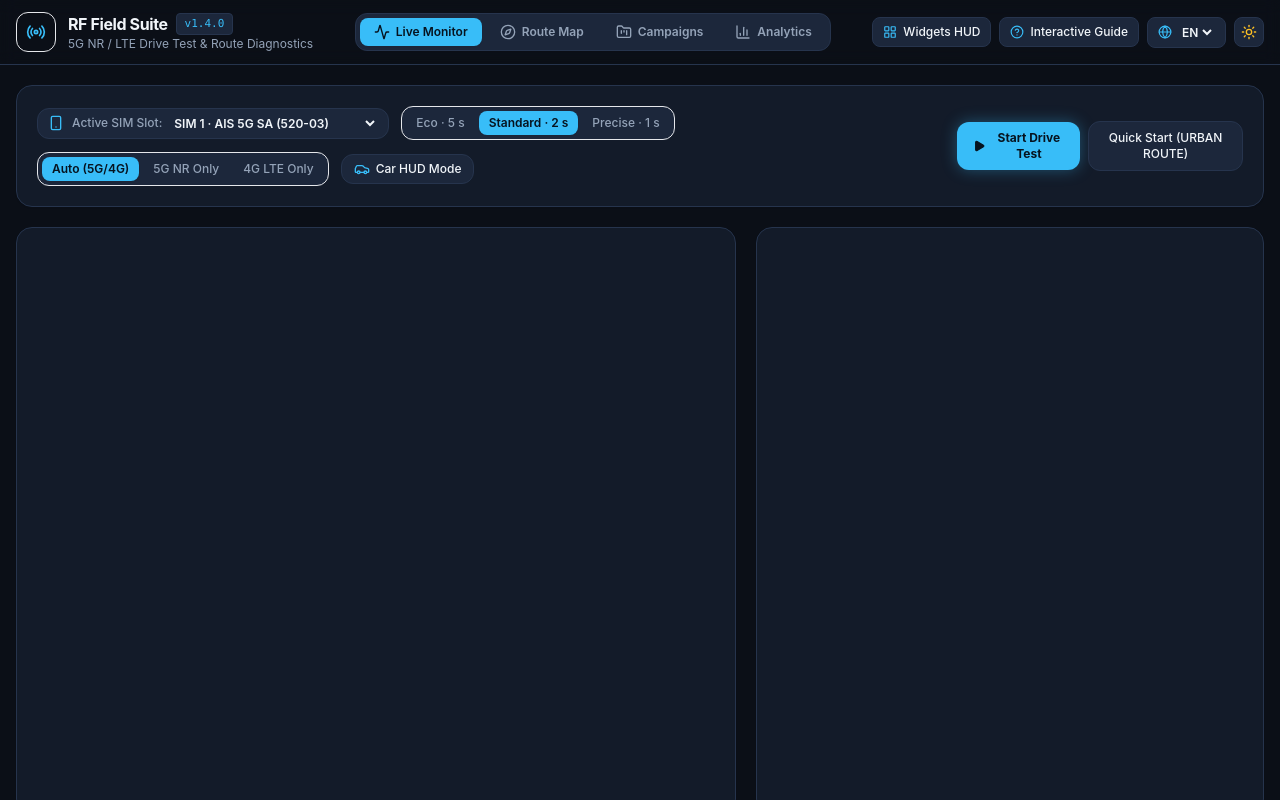
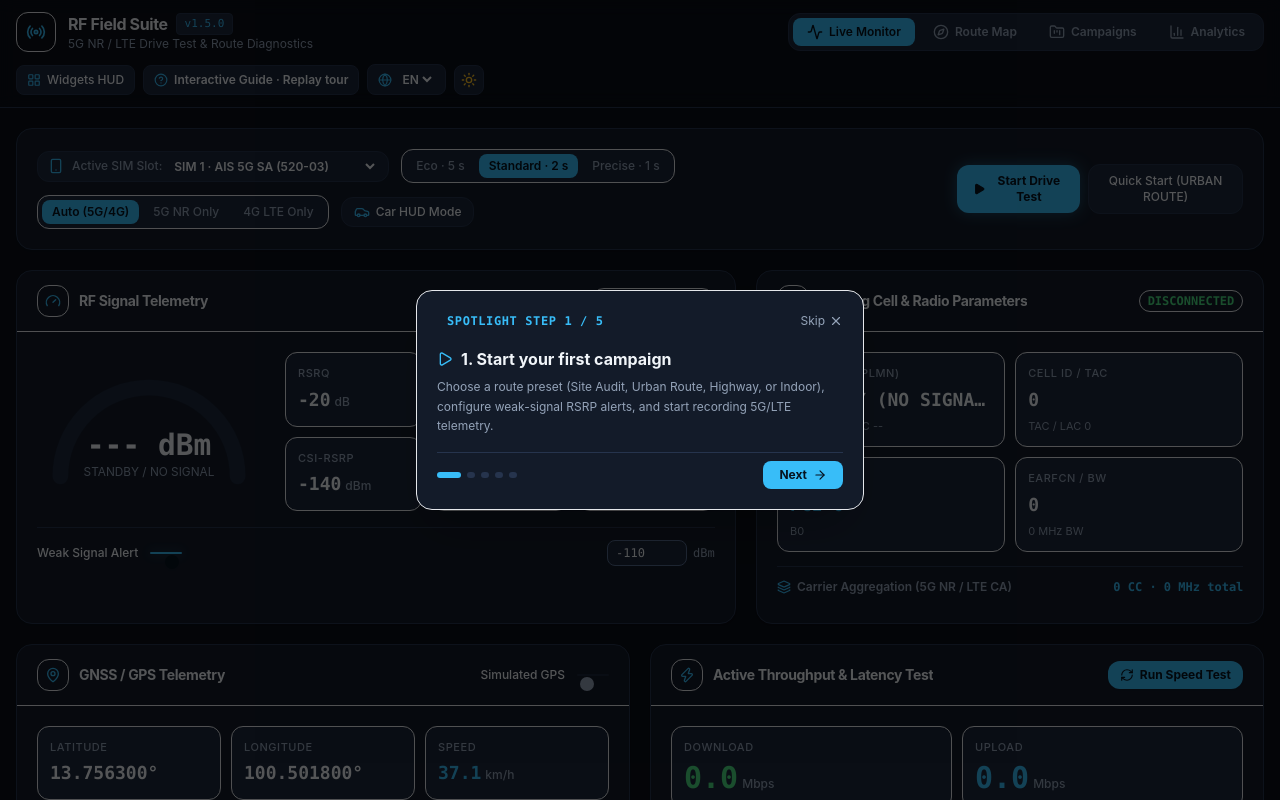
Before and after one commit to EEMEEMMEEx/Drive-Test-5G-LTE-RF, a React (Vite) app: page / in a window 1280 px wide. Shown: the top 800 px of the page. Built offline with nearby package versions, Linux system fonts and the light colour scheme.

Commit message:
feat(onboarding): auto-open Spotlight tour on first visit, persist completed flag, and add Replay tour button (v1.5.0)

```diff
--- a/package.json
+++ b/package.json
@@ -1,6 +1,6 @@
 {
   "name": "rf-field-suite-web",
-  "version": "1.4.0",
+  "version": "1.5.0",
   "private": true,
   "type": "module",
   "scripts": {
--- a/src/App.tsx
+++ b/src/App.tsx
@@ -54,6 +54,40 @@ import { SpotlightTutorial } from './components/tutorial/SpotlightTutorial';
 import { OpenUiNavDock } from './components/openui/OpenUiNavDock';
 
 export type MainNavTab = 'DASHBOARD' | 'MAP' | 'CAMPAIGNS' | 'ANALYTICS';
+
+const TOUR_COMPLETED_KEY = 'rf_field_suite_tour_completed_v1';
+const inMemoryTourStore = new Map<string, string>();
+
+export function isTourCompleted(): boolean {
+  try {
+    if (typeof window !== 'undefined' && window.localStorage) {
+      const val = window.localStorage.getItem(TOUR_COMPLETED_KEY);
+      if (val !== null) return val === 'true';
+    }
+  } catch {
+    // Fallback to in-memory store
+  }
+  return inMemoryTourStore.get(TOUR_COMPLETED_KEY) === 'true';
+}
+
+export function setTourCompleted(completed = true): void {
+  try {
+    if (typeof window !== 'undefined' && window.localStorage) {
+      if (completed) {
+        window.localStorage.setItem(TOUR_COMPLETED_KEY, 'true');
+      } else {
+        window.localStorage.removeItem(TOUR_COMPLETED_KEY);
+      }
+    }
+  } catch {
+    // Safe fallback for restricted or headless storage environments
+  }
+  if (completed) {
+    inMemoryTourStore.set(TOUR_COMPLETED_KEY, 'true');
+  } else {
+    inMemoryTourStore.delete(TOUR_COMPLETED_KEY);
+  }
+}
 
 export function App() {
   const [locale, setLocale] = useState<SupportedLocale>('en');
@@ -120,7 +154,16 @@ export function App() {
 
   // Modals
   const [isWidgetsOpen, setIsWidgetsOpen] = useState(false);
-  const [isTutorialOpen, setIsTutorialOpen] = useState(false);
+  const [isTutorialOpen, setIsTutorialOpen] = useState(() => !isTourCompleted());
+
+  const handleCloseTutorial = useCallback(() => {
+    setIsTutorialOpen(false);
+    setTourCompleted(true);
+  }, []);
+
+  const handleReplayTutorial = useCallback(() => {
+    setIsTutorialOpen(true);
+  }, []);
 
   // Live idle/standby sample so gauge works even before starting a campaign
   const [standbyTick, setStandbyTick] = useState(0);
@@ -704,8 +747,10 @@ export function App() {
 
             <button
               type="button"
-              onClick={() => setIsTutorialOpen(true)}
-              className="px-2.5 py-1.5 rounded-lg bg-surface-elevated border border-border text-xs font-medium text-text hover:border-accent flex items-center gap-1.5"
+              onClick={handleReplayTutorial}
+              className="px-2.5 py-1.5 rounded-lg bg-surface-elevated border border-border text-xs font-semibold text-text hover:border-accent hover:text-accent flex items-center gap-1.5 transition shadow-xs"
+              title="Replay Spotlight Tour"
+              aria-label="Interactive Guide - Replay tour"
             >
               <HelpCircle className="w-3.5 h-3.5 text-accent" />
               <span className="hidden md:inline">{t.replayTutorial}</span>
@@ -883,7 +928,7 @@ export function App() {
 
       <SpotlightTutorial
         isOpen={isTutorialOpen}
-        onClose={() => setIsTutorialOpen(false)}
+        onClose={handleCloseTutorial}
         onNavigateTab={setActiveTab}
         onOpenWidgets={() => setIsWidgetsOpen(true)}
       />
--- a/src/components/tutorial/SpotlightTutorial.tsx
+++ b/src/components/tutorial/SpotlightTutorial.tsx
@@ -1,4 +1,4 @@
-import React, { useState } from 'react';
+import React, { useEffect, useState } from 'react';
 import { ArrowRight, Check, Compass, FolderKanban, Gauge, LayoutGrid, Play, X } from 'lucide-react';
 
 export interface SpotlightTutorialProps {
@@ -51,6 +51,12 @@ const STEPS: StepItem[] = [
 export function SpotlightTutorial(props: SpotlightTutorialProps) {
   const { isOpen, onClose, onNavigateTab, onOpenWidgets } = props;
   const [stepIdx, setStepIdx] = useState(0);
+
+  useEffect(() => {
+    if (isOpen) {
+      setStepIdx(0);
+    }
+  }, [isOpen]);
 
   if (!isOpen) return null;
 
@@ -124,6 +130,7 @@ export function SpotlightTutorial(props: SpotlightTutorialProps) {
               <button
                 type="button"
                 onClick={() => {
+                  setStepIdx(0);
                   onClose();
                   onOpenWidgets();
                 }}
--- a/src/i18n/translations.ts
+++ b/src/i18n/translations.ts
@@ -138,7 +138,7 @@ export const TRANSLATIONS: Record<SupportedLocale, TranslationDictionary> = {
     tabAdvanced: 'Advanced Correlation',
     compareCampaigns: 'Campaign Comparison',
     widgetsPreview: 'Widgets HUD',
-    replayTutorial: 'Interactive Guide',
+    replayTutorial: 'Interactive Guide · Replay tour',
   },
   th: {
     appTitle: 'RF Field Suite',
@@ -207,7 +207,7 @@ export const TRANSLATIONS: Record<SupportedLocale, TranslationDictionary> = {
     tabAdvanced: 'วิเคราะห์เชิงลึก',
     compareCampaigns: 'เปรียบเทียบแคมเปญ',
     widgetsPreview: 'วิดเจ็ตหน้าจอหลัก',
-    replayTutorial: 'คู่มือแนะนำ',
+    replayTutorial: 'คู่มือแนะนำ · เล่นทัวร์ซ้ำ',
   },
 };
 
```
Also changed, not shown: 1 other file (tests, documents, lock files or other folders).
